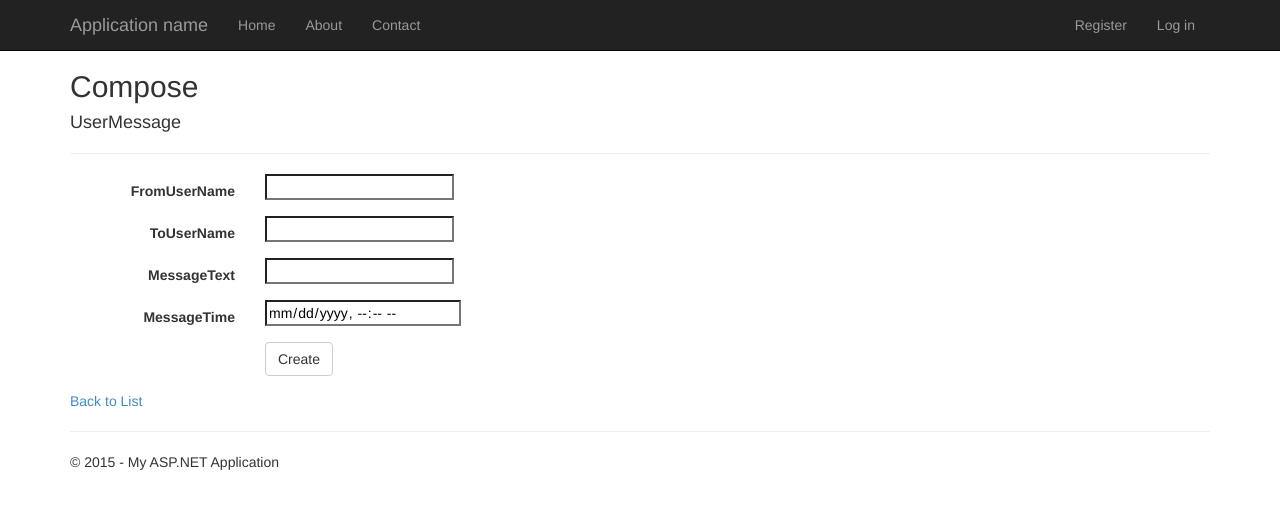
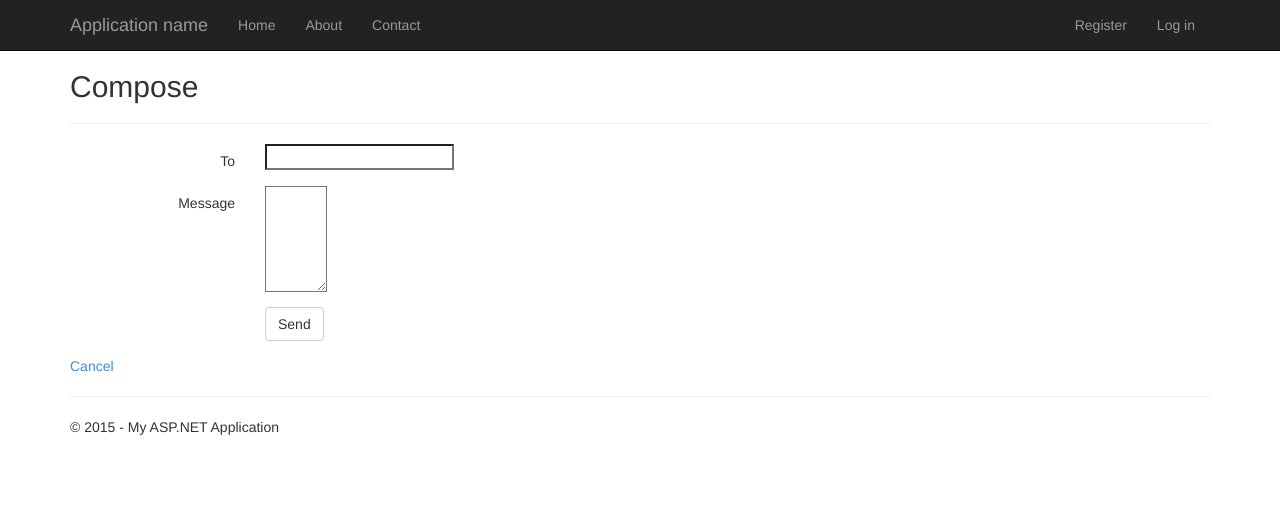
Before and after one commit to erfannoury/Simorgh, an ASP.NET MVC app: page /UserMessages/Create in a window 1280 px wide. Shown: the top 509 px of the page. Run offline with ASP.NET Core 8 and stand-ins for ASP.NET MVC 5, Linux system fonts and the light colour scheme; the project's own start-up code is not run, and a stand-in starts its controllers and pages; some libraries are stand-ins or nearby versions.

Commit message:
Slight changes to mail

```diff
--- a/Simorgh/Simorgh/Controllers/UserMessagesController.cs
+++ b/Simorgh/Simorgh/Controllers/UserMessagesController.cs
@@ -68,6 +68,8 @@ namespace Simorgh.Controllers
         [ValidateAntiForgeryToken]
         public ActionResult Create([Bind(Include = "Id,FromUserName,ToUserName,ReplyToMessage,MessageText,MessageTime,isRead")] UserMessage usermessage)
         {
+            usermessage.FromUserName = User.Identity.Name;
+            usermessage.MessageTime = System.DateTime.Now;
             if (ModelState.IsValid)
             {
                 db.UserMessages.Add(usermessage);
--- a/Simorgh/Simorgh/Views/UserMessages/Create.cshtml
+++ b/Simorgh/Simorgh/Views/UserMessages/Create.cshtml
@@ -12,21 +12,20 @@
     @Html.AntiForgeryToken()
 
     <div class="form-horizontal">
-        <h4>UserMessage</h4>
         <hr />
         @Html.ValidationSummary(true)
 
-        <div class="form-group">
-            @Html.LabelFor(model => model.FromUserName, new { @class = "control-label col-md-2" })
+        <div style="display:none;">
+            <div class="control-label col-md-2">From</div>
             <div class="col-md-10">
-                @Html.EditorFor(model => model.FromUserName, new { htmlAttributes = new {
-               @Value = User.Identity.Name, @readonly = "readonly"}})
+                @Html.EditorFor(model => model.FromUserName,
+                new {htmlAttributes = new {@Value = User.Identity.Name,@readonly = "readonly"}})
                 @Html.ValidationMessageFor(model => model.FromUserName)
             </div>
         </div>
 
         <div class="form-group">
-            @Html.LabelFor(model => model.ToUserName, new { @class = "control-label col-md-2" })
+            <div class="control-label col-md-2">To</div>
             <div class="col-md-10">
                 @Html.EditorFor(model => model.ToUserName)
                 @Html.ValidationMessageFor(model => model.ToUserName)
@@ -42,32 +41,23 @@
         </div>*@
 
         <div class="form-group">
-            @Html.LabelFor(model => model.MessageText, new { @class = "control-label col-md-2" })
+            <div class="control-label col-md-2">Message</div>
             <div class="col-md-10">
-                @Html.EditorFor(model => model.MessageText)
+                @Html.TextAreaFor(model => model.MessageText, 5, 5, null)
                 @Html.ValidationMessageFor(model => model.MessageText)
             </div>
         </div>
 
         <div class="form-group">
-            @Html.LabelFor(model => model.MessageTime, new { @class = "control-label col-md-2" })
-            <div class="col-md-10">
-                @Html.EditorFor(model => model.MessageTime, new {htmlAttributes =
-               new {@Value = System.DateTime.Now,@readonly = "readonly"}})
-                @Html.ValidationMessageFor(model => model.MessageTime)
-            </div>
-        </div>
-
-        <div class="form-group">
             <div class="col-md-offset-2 col-md-10">
-                <input type="submit" value="Create" class="btn btn-default" />
+                <input type="submit" value="Send" class="btn btn-default" />
             </div>
         </div>
     </div>
 }
 
 <div>
-    @Html.ActionLink("Back to List", "Index")
+    @Html.ActionLink("Cancel", "Index")
 </div>
 
 @section Scripts {
```
